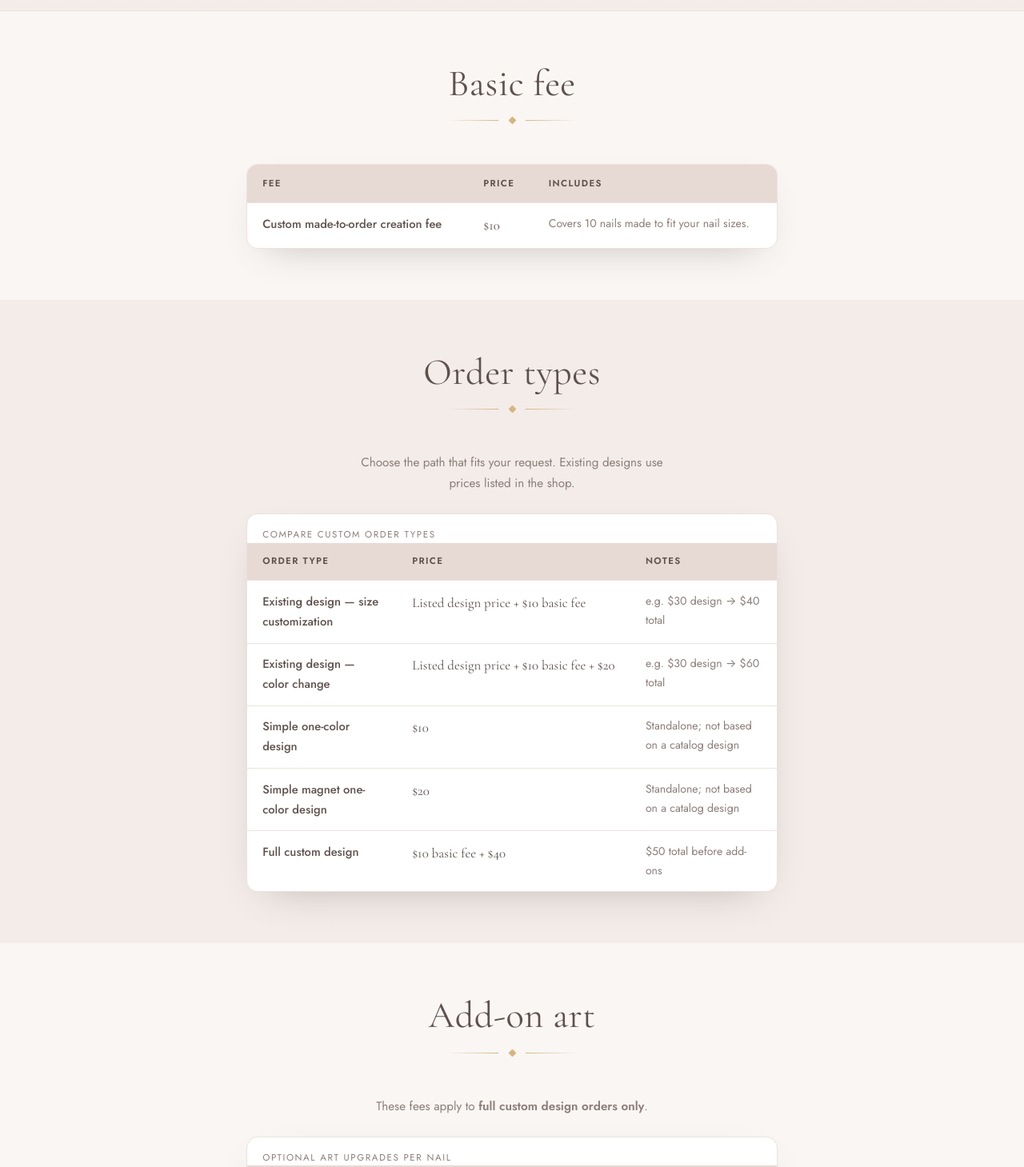
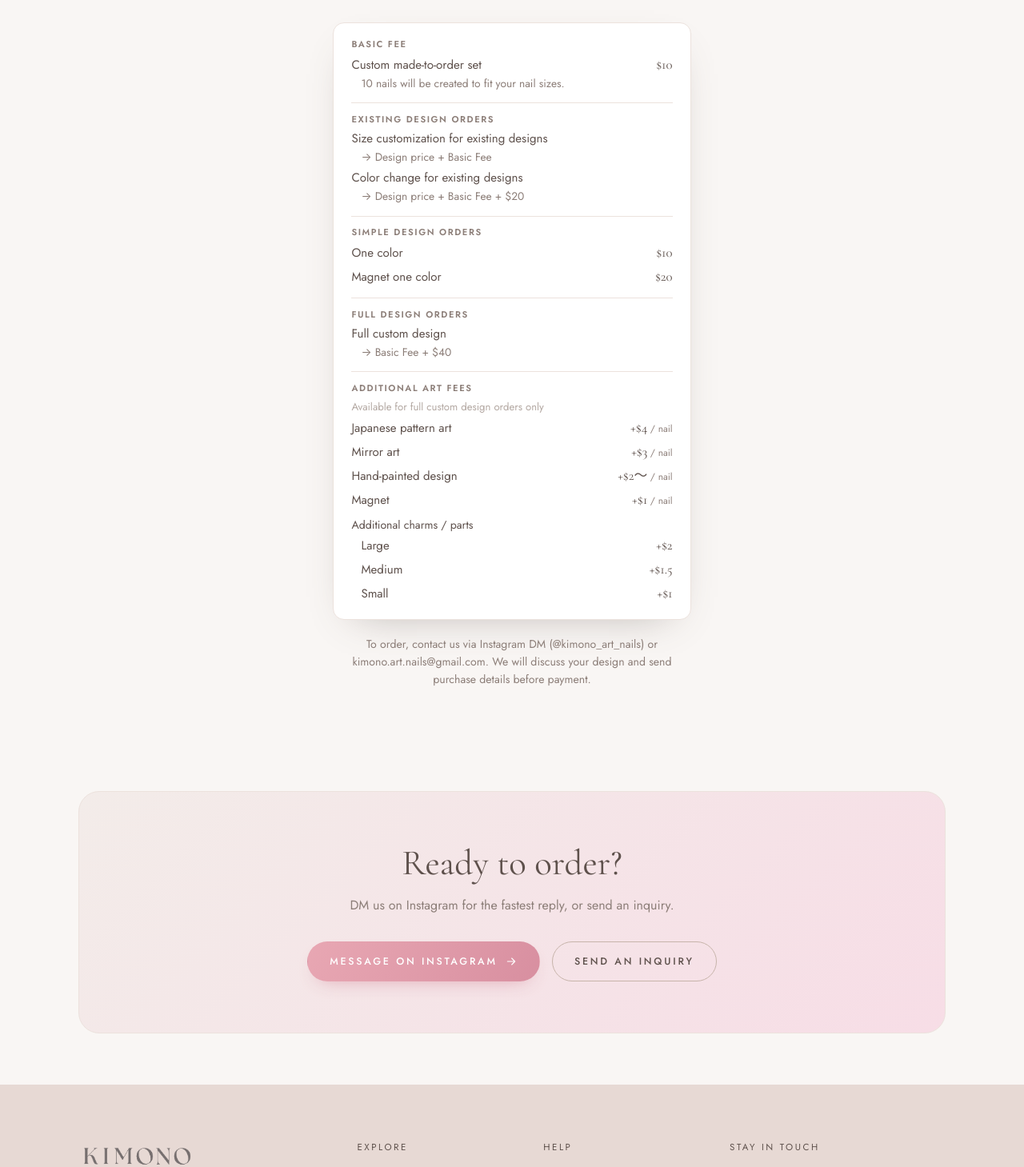
Before and after one commit to mkandy1115/kimono-art-nails, a React (Vite) app in the folder ui/: page /custom-order in a window 1280 px wide. Shown: the part 420-1879 px from the top of the page at 80% size. Built offline with nearby package versions, Linux system fonts and the light colour scheme; no server answers.

Commit message:
simplified the custom pricing

```diff
--- a/ui/src/components/Header.jsx
+++ b/ui/src/components/Header.jsx
@@ -9,6 +9,7 @@ const NAV = [
   { to: '/about', label: 'About' },
   { to: '/gallery', label: 'Gallery' },
   { to: '/shop', label: 'Shop' },
+  { to: '/custom-order', label: 'Custom Order' },
   { to: '/faq', label: 'FAQ' },
   { to: '/contact', label: 'Contact' },
 ];
--- a/ui/src/data/customPricing.js
+++ b/ui/src/data/customPricing.js
@@ -1,48 +1,54 @@
-// Custom order pricing — source of truth for /custom-order page.
+// Custom order pricing — matches the Japanese price list (source of truth).
 
-export const BASIC_FEE = {
-  label: 'Custom made-to-order creation fee',
-  price: '$10',
-  note: 'Covers 10 nails made to fit your nail sizes.',
-};
-
-export const ORDER_TYPES = [
+export const PRICING_SECTIONS = [
   {
-    type: 'Existing design — size customization',
-    formula: 'Listed design price + $10 basic fee',
-    example: 'e.g. $30 design → $40 total',
+    title: 'Basic Fee',
+    items: [
+      {
+        label: 'Custom made-to-order set',
+        price: '$10',
+        note: '10 nails will be created to fit your nail sizes.',
+      },
+    ],
   },
   {
-    type: 'Existing design — color change',
-    formula: 'Listed design price + $10 basic fee + $20',
-    example: 'e.g. $30 design → $60 total',
+    title: 'Existing Design Orders',
+    items: [
+      {
+        label: 'Size customization for existing designs',
+        formula: 'Design price + Basic Fee',
+      },
+      {
+        label: 'Color change for existing designs',
+        formula: 'Design price + Basic Fee + $20',
+      },
+    ],
   },
   {
-    type: 'Simple one-color design',
-    formula: '$10',
-    example: 'Standalone; not based on a catalog design',
+    title: 'Simple Design Orders',
+    items: [
+      { label: 'One color', price: '$10' },
+      { label: 'Magnet one color', price: '$20' },
+    ],
   },
   {
-    type: 'Simple magnet one-color design',
-    formula: '$20',
-    example: 'Standalone; not based on a catalog design',
-  },
-  {
-    type: 'Full custom design',
-    formula: '$10 basic fee + $40',
-    example: '$50 total before add-ons',
+    title: 'Full Design Orders',
+    items: [{ label: 'Full custom design', formula: 'Basic Fee + $40' }],
   },
 ];
 
-export const ADDON_ART = [
-  { item: 'Japanese pattern (wagara) art', price: '+$4 per nail' },
-  { item: 'Mirror art', price: '+$3 per nail' },
-  { item: 'Hand-painted detail', price: '+$2 and up per nail' },
-  { item: 'Magnet accent', price: '+$1 per nail' },
-];
-
-export const ADDON_PARTS = [
-  { item: 'Large charm or part', price: '+$2' },
-  { item: 'Medium charm or part', price: '+$1.50' },
-  { item: 'Small charm or part', price: '+$1' },
-];
+export const ADDON_SECTION = {
+  title: 'Additional Art Fees',
+  note: 'Available for full custom design orders only',
+  perNail: [
+    { label: 'Japanese pattern art', price: '+$4' },
+    { label: 'Mirror art', price: '+$3' },
+    { label: 'Hand-painted design', price: '+$2〜' },
+    { label: 'Magnet', price: '+$1' },
+  ],
+  parts: [
+    { label: 'Large', price: '+$2' },
+    { label: 'Medium', price: '+$1.5' },
+    { label: 'Small', price: '+$1' },
+  ],
+};
--- a/ui/src/pages/CustomOrder.jsx
+++ b/ui/src/pages/CustomOrder.jsx
@@ -1,39 +1,23 @@
 import { Link } from 'react-router-dom';
-import SectionTitle from '../components/SectionTitle.jsx';
 import { ArrowIcon } from '../components/icons.jsx';
-import { INSTAGRAM_URL, INSTAGRAM_HANDLE } from '../lib/site.js';
-import {
-  BASIC_FEE,
-  ORDER_TYPES,
-  ADDON_ART,
-  ADDON_PARTS,
-} from '../data/customPricing.js';
+import { INSTAGRAM_URL, INSTAGRAM_HANDLE, CONTACT_EMAIL } from '../lib/site.js';
+import { PRICING_SECTIONS, ADDON_SECTION } from '../data/customPricing.js';
 import useReveal from '../hooks/useReveal.js';
 
-function PricingTable({ caption, headers, rows }) {
+function PriceRow({ label, price, formula, note, perUnit }) {
   return (
-    <div className="pricing-table-wrap">
-      <table className="pricing-table">
-        {caption && <caption>{caption}</caption>}
-        <thead>
-          <tr>
-            {headers.map((h) => (
-              <th key={h} scope="col">
-                {h}
-              </th>
-            ))}
-          </tr>
-        </thead>
-        <tbody>
-          {rows.map((row) => (
-            <tr key={row.key}>
-              {row.cells.map((cell, i) => (
-                <td key={i}>{cell}</td>
-              ))}
-            </tr>
-          ))}
-        </tbody>
-      </table>
+    <div className="price-sheet__entry">
+      <div className="price-sheet__row">
+        <span className="price-sheet__label">{label}</span>
+        {price && (
+          <span className="price-sheet__price">
+            {price}
+            {perUnit && <span className="price-sheet__unit"> / nail</span>}
+          </span>
+        )}
+      </div>
+      {formula && <p className="price-sheet__formula">→ {formula}</p>}
+      {note && <p className="price-sheet__note">{note}</p>}
     </div>
   );
 }
@@ -43,98 +27,57 @@ export default function CustomOrder() {
 
   return (
     <>
-      <section className="page-hero">
+      <section className="page-hero page-hero--compact">
         <div className="container">
           <span className="page-hero__eyebrow">Custom Order</span>
-          <h1 className="page-hero__title">Pricing & options</h1>
+          <h1 className="page-hero__title">Price list</h1>
           <p className="page-hero__sub">
-            Compare custom order types and optional add-ons. Final totals are confirmed with you
-            before payment. DM us on Instagram ({INSTAGRAM_HANDLE}) for the fastest reply.
+            Design details, pricing, and payment are confirmed with you before purchase.
           </p>
         </div>
       </section>
 
       <section className="section section--tight">
         <div className="container container--narrow">
-          <SectionTitle title="Basic fee" align="center" />
-          <div className="reveal">
-            <PricingTable
-              headers={['Fee', 'Price', 'Includes']}
-              rows={[
-                {
-                  key: 'basic',
-                  cells: [BASIC_FEE.label, BASIC_FEE.price, BASIC_FEE.note],
-                },
-              ]}
-            />
+          <div className="price-sheet reveal">
+            {PRICING_SECTIONS.map((section) => (
+              <div key={section.title} className="price-sheet__section">
+                <h2 className="price-sheet__heading">{section.title}</h2>
+                {section.items.map((item) => (
+                  <PriceRow key={item.label} {...item} />
+                ))}
+              </div>
+            ))}
+
+            <div className="price-sheet__section">
+              <h2 className="price-sheet__heading">{ADDON_SECTION.title}</h2>
+              <p className="price-sheet__aside">{ADDON_SECTION.note}</p>
+              {ADDON_SECTION.perNail.map((item) => (
+                <PriceRow key={item.label} {...item} perUnit />
+              ))}
+              <p className="price-sheet__sublabel">Additional charms / parts</p>
+              <div className="price-sheet__sub">
+                {ADDON_SECTION.parts.map((item) => (
+                  <PriceRow key={item.label} {...item} />
+                ))}
+              </div>
+            </div>
           </div>
-        </div>
-      </section>
 
-      <section className="section section--tight section--base">
-        <div className="container container--narrow">
-          <SectionTitle title="Order types" align="center" />
-          <p className="center muted pricing-intro reveal">
-            Choose the path that fits your request. Existing designs use prices listed in the shop.
+          <p className="price-sheet__contact muted reveal">
+            To order, contact us via Instagram DM ({INSTAGRAM_HANDLE}) or{' '}
+            <a href={`mailto:${CONTACT_EMAIL}`}>{CONTACT_EMAIL}</a>. We will discuss your design
+            and send purchase details before payment.
           </p>
-          <div className="reveal">
-            <PricingTable
-              caption="Compare custom order types"
-              headers={['Order type', 'Price', 'Notes']}
-              rows={ORDER_TYPES.map((row) => ({
-                key: row.type,
-                cells: [row.type, row.formula, row.example],
-              }))}
-            />
-          </div>
         </div>
       </section>
 
       <section className="section section--tight">
-        <div className="container container--narrow">
-          <SectionTitle title="Add-on art" align="center" />
-          <p className="center muted pricing-intro reveal">
-            These fees apply to <strong>full custom design orders only</strong>.
-          </p>
-          <div className="reveal">
-            <PricingTable
-              caption="Optional art upgrades per nail"
-              headers={['Add-on', 'Price']}
-              rows={ADDON_ART.map((row) => ({
-                key: row.item,
-                cells: [row.item, row.price],
-              }))}
-            />
-          </div>
-        </div>
-      </section>
-
-      <section className="section section--tight section--base">
-        <div className="container container--narrow">
-          <SectionTitle title="Charms & parts" align="center" />
-          <p className="center muted pricing-intro reveal">
-            Additional charms and parts for full custom design orders.
-          </p>
-          <div className="reveal">
-            <PricingTable
-              caption="Optional charms and parts"
-              headers={['Size', 'Price']}
-              rows={ADDON_PARTS.map((row) => ({
-                key: row.item,
-                cells: [row.item, row.price],
-              }))}
-            />
-          </div>
-        </div>
-      </section>
-
-      <section className="section">
         <div className="container">
           <div className="cta-band reveal">
-            <h2 className="cta-band__title">Ready to order a custom set?</h2>
+            <h2 className="cta-band__title">Ready to order?</h2>
             <p className="cta-band__sub">
-              DM us on Instagram for the fastest reply, or send an inquiry and we will get back to
-              you.
+              DM us on Instagram for the fastest reply, or send an inquiry.
             </p>
             <div className="hero__cta center">
               <a href={INSTAGRAM_URL} target="_blank" rel="noreferrer" className="btn btn--primary">
--- a/ui/src/styles/pages.css
+++ b/ui/src/styles/pages.css
@@ -521,52 +521,77 @@
 .accordion__panel p { padding: 0 1.4rem 1.3rem; margin: 0; }
 
 /* ---------------------------- Custom Order ------------------------------- */
-.pricing-intro { max-width: 42ch; margin: 0 auto 1.5rem; font-size: 0.95rem; }
-.pricing-table-wrap {
-  overflow-x: auto;
+.page-hero--compact .page-hero__title { font-size: clamp(1.75rem, 3.5vw, 2.35rem); }
+.page-hero--compact .page-hero__sub { max-width: 36ch; }
+
+.price-sheet {
+  max-width: 28rem;
+  margin-inline: auto;
+  padding: 1.25rem 1.4rem;
+  background: var(--surface);
   border: 1px solid var(--line);
   border-radius: var(--radius);
-  background: var(--surface);
   box-shadow: var(--shadow-soft);
+  font-size: 0.94rem;
+  line-height: 1.45;
 }
-.pricing-table {
-  width: 100%;
-  border-collapse: collapse;
-  font-size: 0.92rem;
-  text-align: left;
+.price-sheet__section {
+  padding-block: 0.85rem;
+  border-bottom: 1px solid var(--line);
 }
-.pricing-table caption {
-  padding: 1rem 1.2rem 0;
+.price-sheet__section:first-child { padding-top: 0; }
+.price-sheet__section:last-child { padding-bottom: 0; border-bottom: none; }
+.price-sheet__heading {
   font-family: var(--font-sans);
-  font-size: 0.72rem;
+  font-size: 0.7rem;
+  font-weight: 600;
   letter-spacing: 0.14em;
   text-transform: uppercase;
   color: var(--text-soft);
-  text-align: left;
+  margin: 0 0 0.45rem;
 }
-.pricing-table th,
-.pricing-table td {
-  padding: 0.85rem 1.2rem;
-  border-bottom: 1px solid var(--line);
-  vertical-align: top;
+.price-sheet__aside {
+  margin: 0 0 0.35rem;
+  font-size: 0.82rem;
+  color: var(--text-faint);
 }
-.pricing-table thead th {
-  background: var(--base-2);
-  font-family: var(--font-sans);
-  font-size: 0.72rem;
-  letter-spacing: 0.12em;
-  text-transform: uppercase;
+.price-sheet__sublabel {
+  margin: 0.55rem 0 0.2rem;
+  font-size: 0.88rem;
   color: var(--text);
-  font-weight: 600;
 }
-.pricing-table tbody tr:last-child td,
-.pricing-table tbody tr:last-child th { border-bottom: none; }
-.pricing-table td:first-child { color: var(--text); font-weight: 500; }
-.pricing-table td:nth-child(2) {
+.price-sheet__sub { padding-left: 0.75rem; }
+.price-sheet__entry + .price-sheet__entry { margin-top: 0.35rem; }
+.price-sheet__row {
+  display: flex;
+  align-items: baseline;
+  justify-content: space-between;
+  gap: 0.75rem;
+}
+.price-sheet__label { color: var(--text); flex: 1; min-width: 0; }
+.price-sheet__price {
   font-family: var(--font-display);
   font-size: 1.05rem;
   color: var(--text);
   white-space: nowrap;
+  flex-shrink: 0;
 }
-.pricing-table td:nth-child(3) { color: var(--text-soft); font-size: 0.88rem; }
-.pricing-table tbody tr:hover { background: var(--off-white); }
+.price-sheet__unit {
+  font-family: var(--font-sans);
+  font-size: 0.75rem;
+  color: var(--text-soft);
+}
+.price-sheet__formula,
+.price-sheet__note {
+  margin: 0.12rem 0 0;
+  padding-left: 0.75rem;
+  font-size: 0.86rem;
+  color: var(--text-soft);
+}
+.price-sheet__contact {
+  max-width: 28rem;
+  margin: 1.25rem auto 0;
+  font-size: 0.88rem;
+  text-align: center;
+  line-height: 1.55;
+}
```
